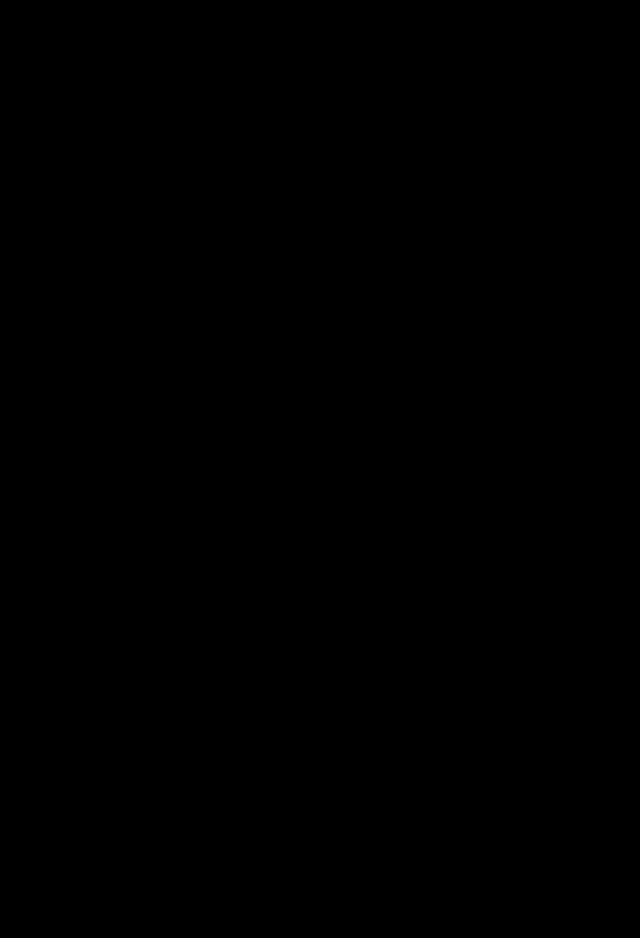
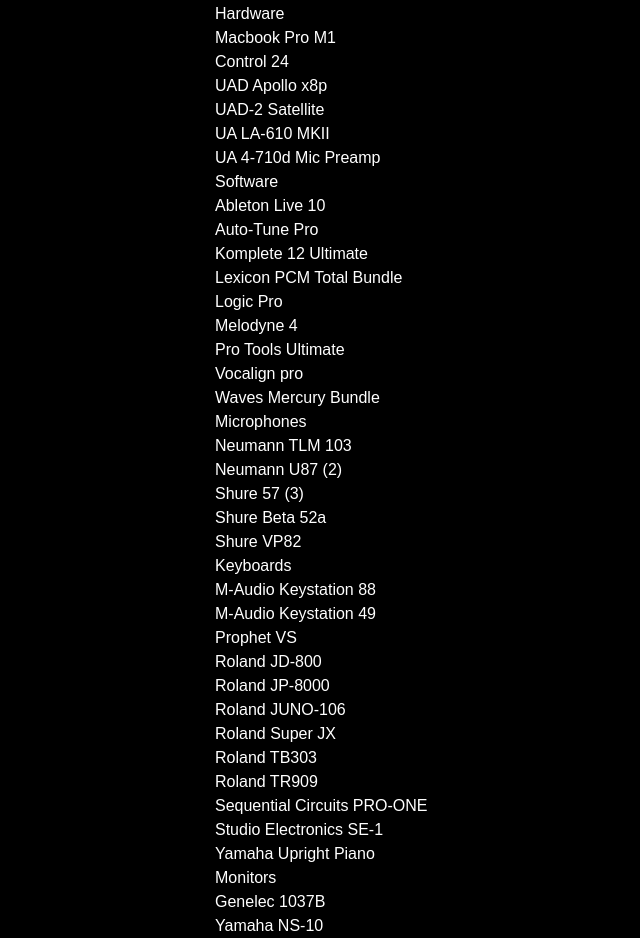
Before and after one commit to topkoong/kram-studio, a SvelteKit app: page /studios in a window 1280 px wide. Shown: the part 286-1224 px from the top of the page, without its empty margins (73-713 px from the left). Before the commit the page ends 800 px from the top, so only its background shows below. Built offline with nearby package versions, Linux system fonts and the light colour scheme; a web font is replaced by a local one.

Commit message:
Updated content

```diff
--- a/src/lib/header/Header.svelte
+++ b/src/lib/header/Header.svelte
@@ -25,7 +25,9 @@
 		</svg>
 	</nav> -->
 	<nav data-sveltekit-prefetch class="container py-4 md:py-8 ">
-		<h1 class="text-2xl md:text-4xl text-center uppercase">KRAM Studio</h1>
+		<h1 class="text-2xl md:text-4xl text-center uppercase animate-bounce duration-700">
+			KRAM Studio
+		</h1>
 		<ul class="flex justify-center uppercase my-2">
 			<li class="text-sm md:text-lg mx-2"><a href="{base}/">Home</a></li>
 			<li class="text-sm md:text-lg mx-2"><a href="{base}/services">Services</a></li>
--- a/src/routes/contact-us/+page.svelte
+++ b/src/routes/contact-us/+page.svelte
@@ -61,7 +61,7 @@
 		<li class="">
 			<MediaQuery query="(min-width: 1280px)" let:matches>
 				{#if matches}
-					<a href="https://www.instagram.com/kramamr"><FacebookIcon class="w-8 h-8 mx-2" /></a>
+					<a href="https://www.instagram.com/kramamr"><InstagramIcon class="w-8 h-8 mx-2" /></a>
 				{:else}
 					<a href="instagram://user?username=kramamr"><InstagramIcon class="w-8 h-8 mx-2" /></a>
 				{/if}
--- a/src/routes/studios/+page.svelte
+++ b/src/routes/studios/+page.svelte
@@ -1,5 +1,46 @@
 <script lang="ts">
-	// import Counter from '$lib/Counter.svelte';
+	import { fly } from 'svelte/transition';
+	const hardwares = [
+		'Macbook Pro M1',
+		'Control 24',
+		'UAD Apollo x8p',
+		'UAD-2 Satellite',
+		'UA LA-610 MKII',
+		'UA 4-710d Mic Preamp'
+	];
+	const softwares = [
+		'Ableton Live 10',
+		'Auto-Tune Pro',
+		'Komplete 12 Ultimate',
+		'Lexicon PCM Total Bundle',
+		'Logic Pro',
+		'Melodyne 4',
+		'Pro Tools Ultimate',
+		'Vocalign pro',
+		'Waves Mercury Bundle'
+	];
+	const microphones = [
+		'Neumann TLM 103',
+		'Neumann U87 (2)',
+		'Shure 57 (3)',
+		'Shure Beta 52a',
+		'Shure VP82'
+	];
+	const keyboards = [
+		'M-Audio Keystation 88',
+		'M-Audio Keystation 49',
+		'Prophet VS',
+		'Roland JD-800',
+		'Roland JP-8000',
+		'Roland JUNO-106',
+		'Roland Super JX',
+		'Roland TB303',
+		'Roland TR909',
+		'Sequential Circuits PRO-ONE',
+		'Studio Electronics SE-1',
+		'Yamaha Upright Piano'
+	];
+	const monitors = ['Genelec 1037B', 'Yamaha NS-10'];
 </script>
 
 <svelte:head>
@@ -13,23 +54,66 @@
 <!-- ref: https://resonatemusic.ca/recording-studio/recording-studio-services/ -->
 <section class="container">
 	<h1 class="text-lg md:text-2xl font-bold text-center my-8 uppercase">Studios</h1>
-	<h2 class="text-center">Signs You Gotta be Ready to Start Content Marketing</h2>
+	<p class="text-center text-sm md:text-lg">
+		Kram Studio was designed from the ground up as a no-compromise mastering facility. High-end
+		custom equipment and rooms based on the most perfectly optimized acoustical ratios. The main
+		suite is an enormous 30+ foot long room to allow the most natural and precise sonic environment
+		possible allowing us to make the decisions necessary to make your music sound its best.
+	</p>
 </section>
-<section class="container my-8">
-	<!-- <ul class="text-left px-4">
-		<li class="text-sm md:text-lg">What is the rate for studio time?</li>
-		<li class="text-sm md:text-lg">Is it possible to pay a flat rate per song?</li>
-		<li class="text-sm md:text-lg">
-			Can you make me a custom beat or do I have to just pick a pre-made one?
-		</li>
-		<li class="text-sm md:text-lg">
-			Do you only record musicians with previous studio experience?
-		</li>
-		<li class="text-sm md:text-lg">
-			I’m thinking of surprising a friend with some studio time. What would be the best way to do
-			this?
-		</li>
-	</ul> -->
+<section
+	class="container my-8 grid grid-cols-1 sm:gap-2 sm:grid-cols-2 md:gap-4 md:grid-cols-4 lg:grid-cols-5 lg:gap-8"
+>
+	<div>
+		<h2 class="text-sm md:text-base lg:text-lg uppercase my-8">Hardware</h2>
+		<ul in:fly={{ x: 500, y: 0, duration: 1000, delay: 1000 }}>
+			{#each hardwares as hardware}
+				<li class="text-sm md:text-lg my-2">
+					{hardware}
+				</li>
+			{/each}
+		</ul>
+	</div>
+	<div>
+		<h2 class="text-sm md:text-base lg:text-lg uppercase my-8">Software</h2>
+		<ul in:fly={{ x: 500, y: 0, duration: 1000, delay: 2000 }}>
+			{#each softwares as software, idx}
+				<li class="text-sm md:text-lg my-2">
+					{software}
+				</li>
+			{/each}
+		</ul>
+	</div>
+	<div>
+		<h2 class="text-sm md:text-base lg:text-lg uppercase my-8">Microphones</h2>
+		<ul in:fly={{ x: 500, y: 0, duration: 1000, delay: 3000 }}>
+			{#each microphones as microphone}
+				<li class="text-sm md:text-lg my-2">
+					{microphone}
+				</li>
+			{/each}
+		</ul>
+	</div>
+	<div>
+		<h2 class="text-sm md:text-base lg:text-lg uppercase my-8">Keyboards</h2>
+		<ul in:fly={{ x: 500, y: 0, duration: 1000, delay: 4000 }}>
+			{#each keyboards as keyboard}
+				<li class="text-sm md:text-lg my-2">
+					{keyboard}
+				</li>
+			{/each}
+		</ul>
+	</div>
+	<div>
+		<h2 class="text-sm md:text-base lg:text-lg uppercase my-8">Monitors</h2>
+		<ul in:fly={{ x: 500, y: 0, duration: 1000, delay: 5000 }}>
+			{#each monitors as monitor}
+				<li class="text-sm md:text-lg my-2">
+					{monitor}
+				</li>
+			{/each}
+		</ul>
+	</div>
 </section>
 
 <style>
```
Also changed, not shown: src/routes/about-us/+page.svelte (+10 -1 lines), src/routes/faq/+page.svelte (+5 -2 lines), src/routes/services/+page.svelte (+9 -5 lines).
